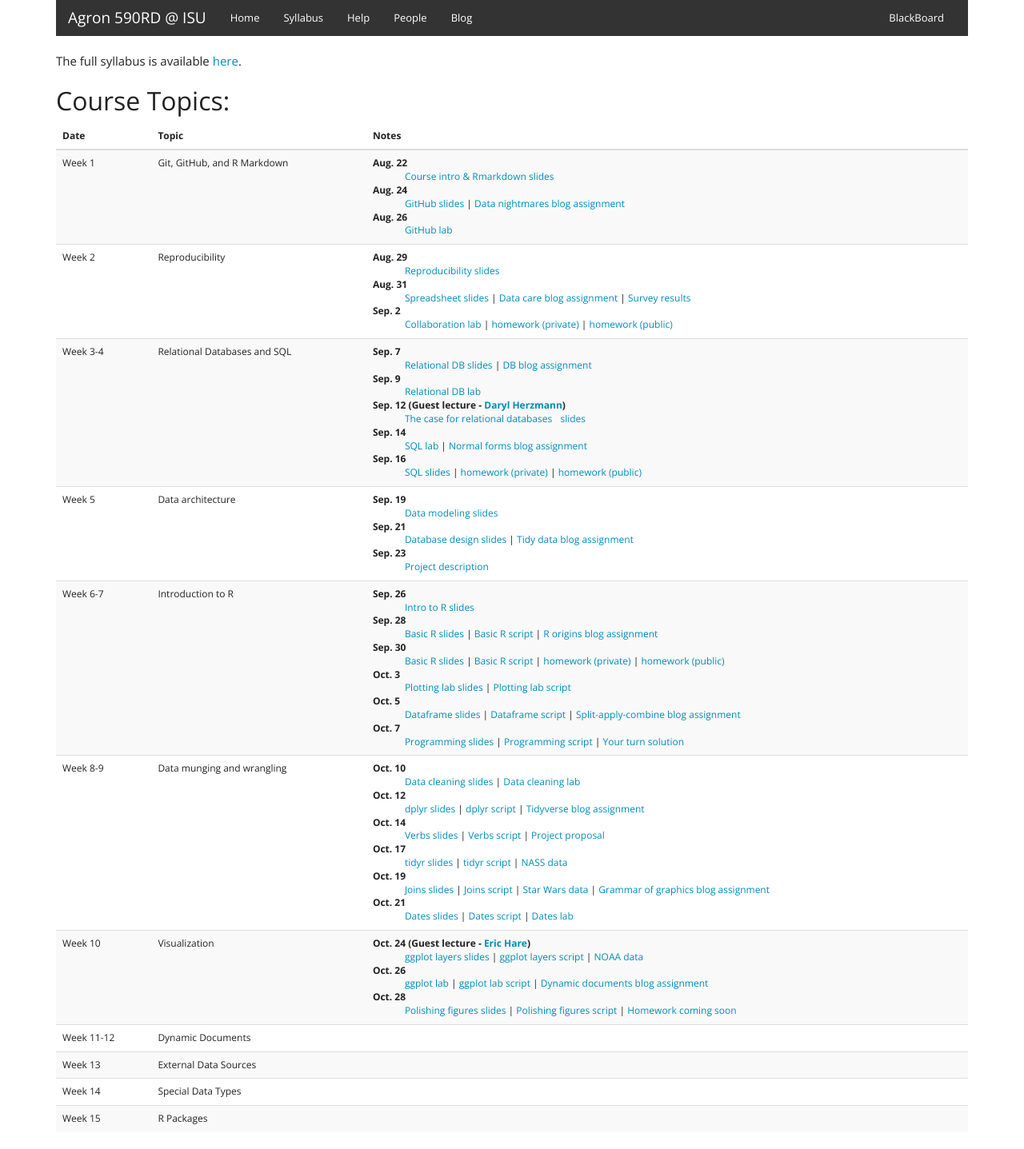
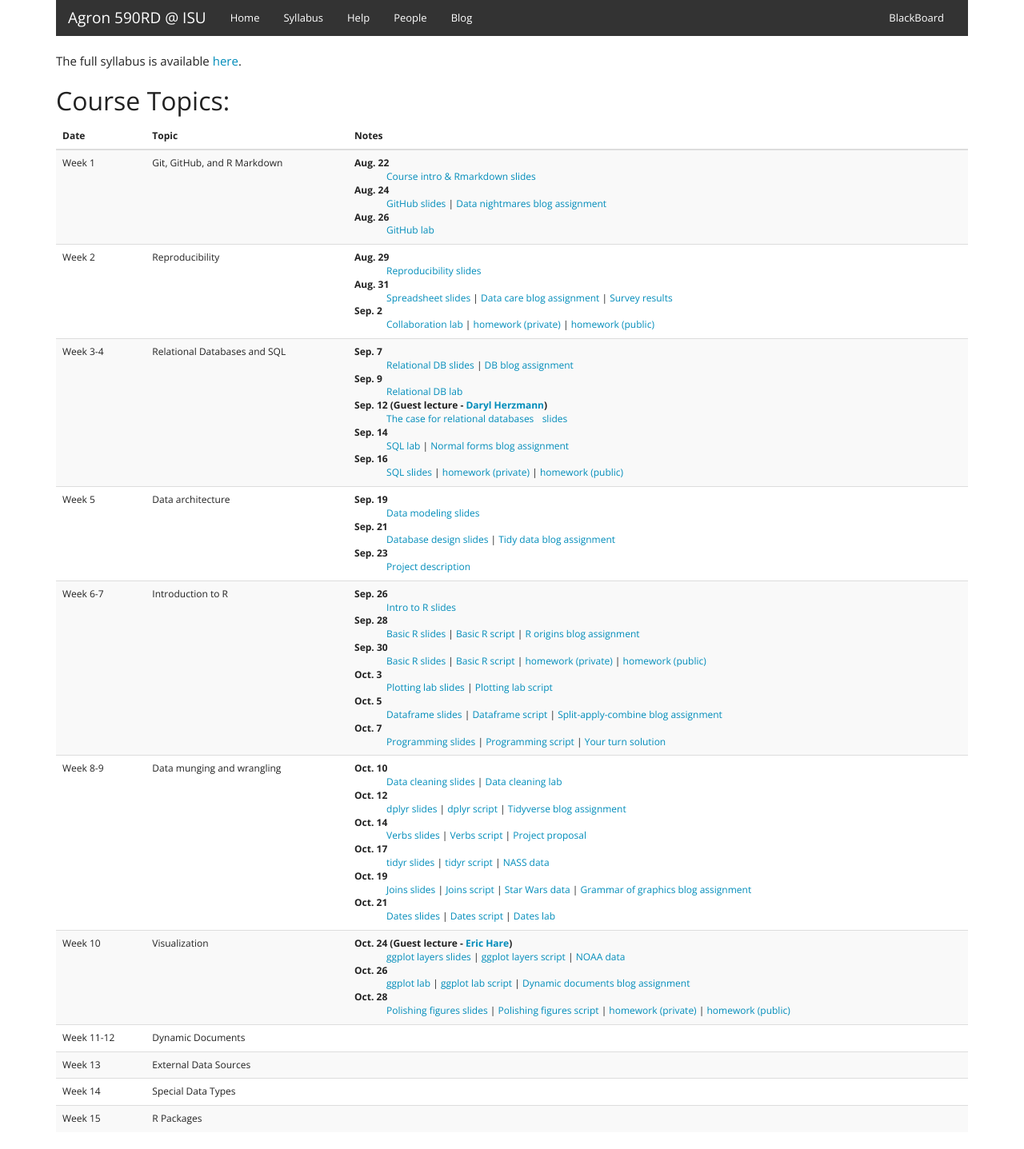
Before and after one commit to agron590-ISU/agron590-ISU.github.io, a Jekyll site: the page built from syllabus.html, in a window 1280 px wide. Shown: the whole page at 80% size. Built offline with Jekyll 4.4.1, drawn with Linux system fonts in a browser that asks for light colours.

Commit message:
Added homework repo links

```diff
--- a/syllabus.html
+++ b/syllabus.html
@@ -127,7 +127,7 @@ The full syllabus is available <a href="http://agron590-isu.github.io/materials/
             <dt>Oct. 26</dt>
             <dd><a href="../lab/week_10/layers/slides_layers.html" target=_blank>ggplot lab</a> | <a href="../lab/week_10/layers/script_layers.R" target=_blank>ggplot lab script</a> | <a href="https://github.com/agron590-ISU/blog/tree/master/10" target=_blank>Dynamic documents blog assignment</a></dd>
             <dt>Oct. 28</dt>
-            <dd><a href="../materials/week_10/polish/slides_polish.html" target=_blank>Polishing figures slides</a> | <a href="../materials/week_10/polish/script_polish.R" target=_blank>Polishing figures script</a> | <a href="not ready" target=_blank>Homework coming soon</a></dd>
+            <dd><a href="../materials/week_10/polish/slides_polish.html" target=_blank>Polishing figures slides</a> | <a href="../materials/week_10/polish/script_polish.R" target=_blank>Polishing figures script</a> | <a href="https://github.com/agron590-ISU/homework/tree/master/04_tidyverse" target=_blank>homework (private)</a> | <a href="https://github.com/agron590-ISU/homework-public/tree/master/04_tidyverse" target=_blank>homework (public)</a></dd>
           </dl>
         </td>
       </tr>
```
